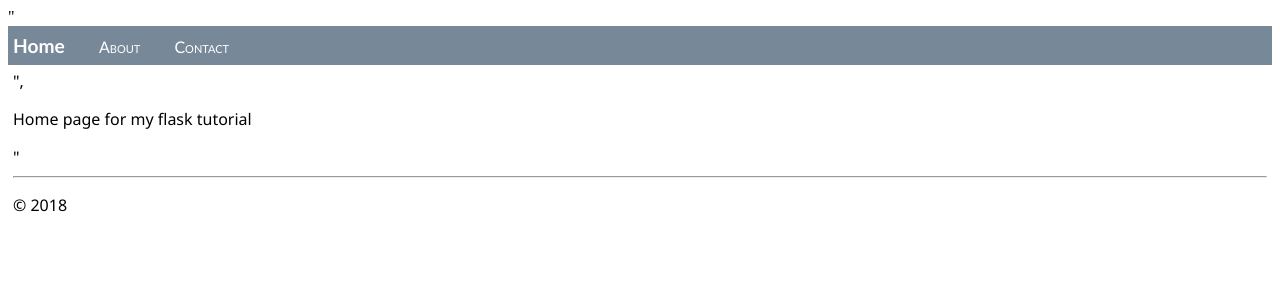
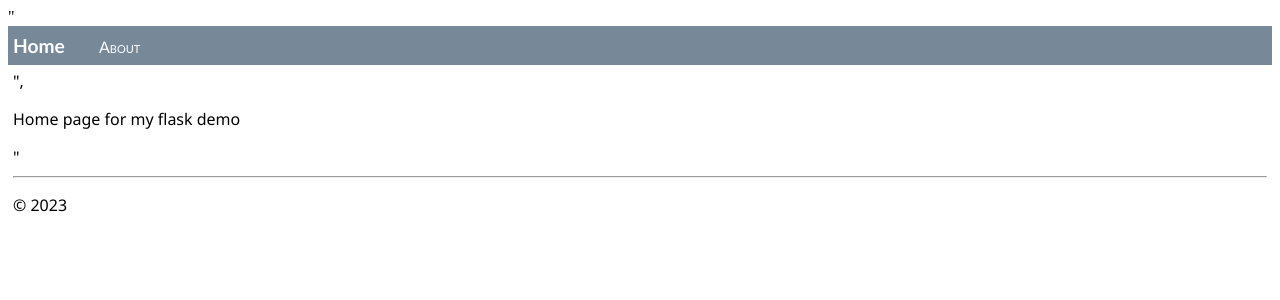
Before and after one commit to jroller33/flask_demo, a Flask app: page / in a window 1280 px wide. Shown: the top 300 px of the page. Run offline with Flask 2, Linux system fonts and the light colour scheme.

Commit message:
basic Flask demo app working. Templates rendering correctly

```diff
--- a/templates/home.html
+++ b/templates/home.html
@@ -3,5 +3,5 @@
 Home
 "{% endblock %}",
 "{% block content %}",
-<p>Home page for my flask tutorial</p>
+<p>Home page for my flask demo</p>
 "{% endblock %}"
--- a/templates/layout.html
+++ b/templates/layout.html
@@ -10,7 +10,6 @@
         <div class="navbar">
             <a href="{{ url_for('home') }}" class="navbar-brand">Home</a>
             <a href="{{ url_for('about') }}" class="navbar-item">About</a>
-            <a href="{{ url_for('contact') }}" class="navbar-item">Contact</a>
         </div>
 
         <div class="body-content">
@@ -18,7 +17,7 @@
             {% endblock %}
             <hr/>
             <footer>
-                <p>&copy; 2018</p>
+                <p>&copy; 2023</p>
             </footer>
         </div>
     </body>
```
Also changed, not shown: templates/contact.html (deleted, +0 -7 lines), README.md.
